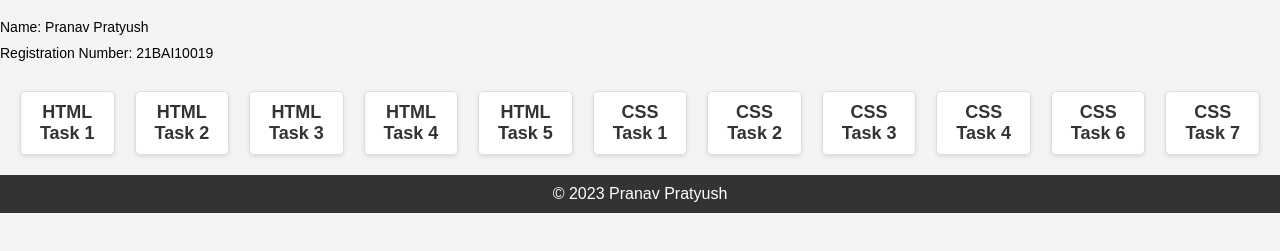
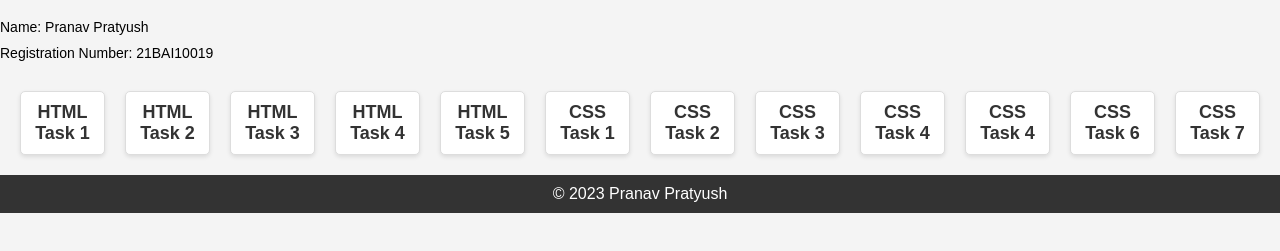
Before and after one commit to Champ2979/Ethnus-MERN-Internship, a plain HTML site: page index.html in a window 1280 px wide. Shown: the part 101-352 px from the top of the page. Drawn offline with Linux system fonts and the light colour scheme.

Commit message:
Update index.html

```diff
--- a/index.html
+++ b/index.html
@@ -121,6 +121,11 @@
             </a>
         </li>
         <li>
+            <a href="./Pranav_Pratyush_Tasks/css-task5.html">
+                <h2>CSS Task 4</h2>
+            </a>
+        </li>
+        <li>
             <a href="./Pranav_Pratyush_Tasks/css-task6.html">
                 <h2>CSS Task 6</h2>
             </a>
```
